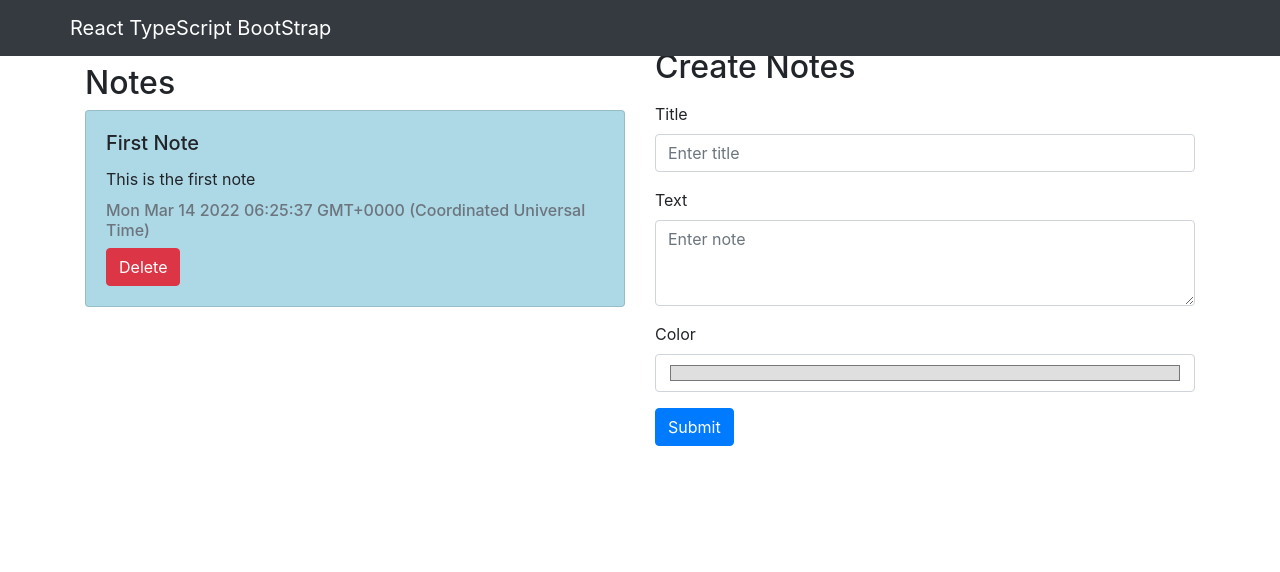
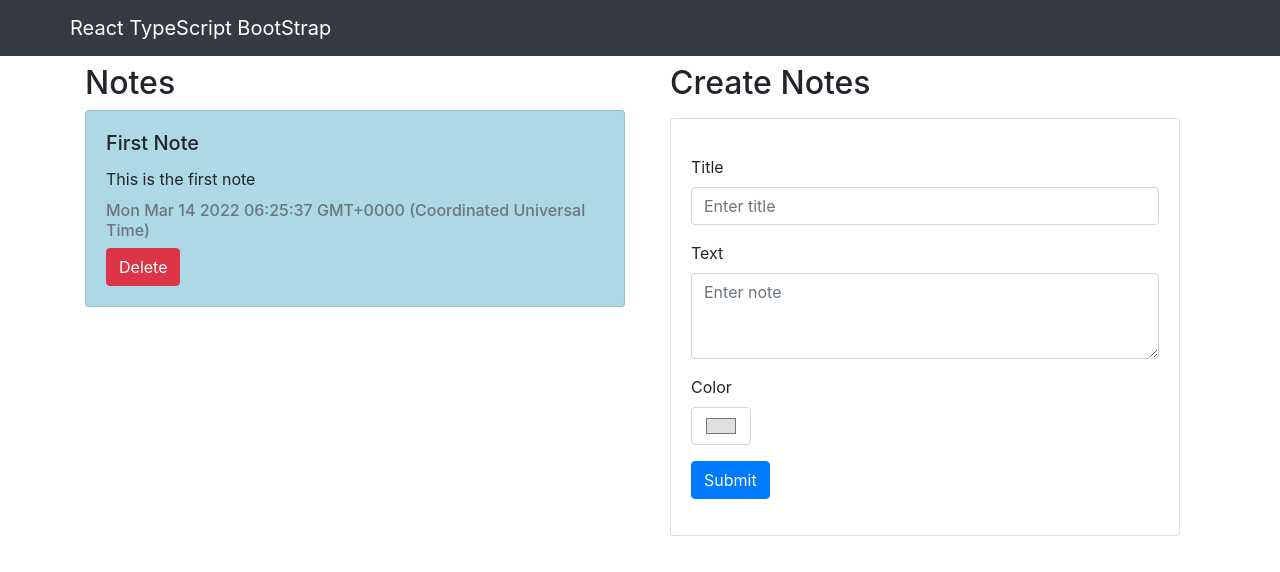
Before and after one commit to Netsujr/typescript-notes-practice, a React (Create React App) app: page / in a window 1280 px wide. Shown: the top 572 px of the page. Built offline with nearby package versions, Linux system fonts and the light colour scheme.

Commit message:
styled and fixed

```diff
--- a/src/components/CreateNotes.tsx
+++ b/src/components/CreateNotes.tsx
@@ -1,5 +1,5 @@
 import * as React from 'react';
-import { Button, Form } from 'react-bootstrap';
+import { Alert, Button, Form, Card, Container } from 'react-bootstrap';
 import { Note } from '../models/note.model';
 
 interface ICreateNotesProps {
@@ -7,7 +7,7 @@ interface ICreateNotesProps {
   setNotes: React.Dispatch<React.SetStateAction<Note[]>>,
 }
 
-const CreateNotes: React.FC<ICreateNotesProps> = ({notes, setNotes}) => {
+const CreateNotes: React.FC<ICreateNotesProps> = ({ notes, setNotes }) => {
   const [error, setError] = React.useState<string>('');
   const titleRef = React.useRef<HTMLInputElement | null>(null);
   const textRef = React.useRef<HTMLTextAreaElement | null>(null);
@@ -20,18 +20,25 @@ const CreateNotes: React.FC<ICreateNotesProps> = ({notes, setNotes}) => {
     }
 
     setError('');
-    setNotes([...notes,{
+    setNotes([...notes, {
       id: (new Date).toString(),
       title: (titleRef.current as HTMLInputElement).value,
       text: (textRef.current as HTMLTextAreaElement).value,
       color: (colorRef.current as HTMLInputElement).value,
       date: (new Date).toString(),
     }]);
+
+    (titleRef.current as HTMLInputElement).value = '';
+    (textRef.current as HTMLTextAreaElement).value = '';
   };
 
   return (
     <>
+      { error && <Alert variant='danger'> { error } </Alert> }
+      <Container className='mt-3 position-sticky sticky-top'>
         <h2>Create Notes</h2>
+        <Card className='mt-3'>
+          <Card.Body>
             <Form className="mt-3 mb-3" onSubmit={ (event) => handleSubmit(event) }>
               <Form.Group className="mb-3" controlId="formBasicTitle">
                 <Form.Label>Title</Form.Label>
@@ -43,14 +50,17 @@ const CreateNotes: React.FC<ICreateNotesProps> = ({notes, setNotes}) => {
               </Form.Group>
               <Form.Group className="mb-3">
                 <Form.Label htmlFor="colorInput">Color</Form.Label>
-          <Form.Control type="color" id='colorInput'
-            defaultValue="#dfdfdf"
-            title="Which Color?" ref={ colorRef } />
+                <Form.Control type="color" id='colorInput' defaultValue="#dfdfdf" title="Which Color?"
+                style={{width: '60px'}}
+                ref={ colorRef } />
               </Form.Group>
               <Button variant="primary" type="submit">
                 Submit
               </Button>
             </Form>
+          </Card.Body>
+        </Card>
+      </Container>
     </>
   );
 }
```
Lines whose indentation alone changed are shown as unchanged.
